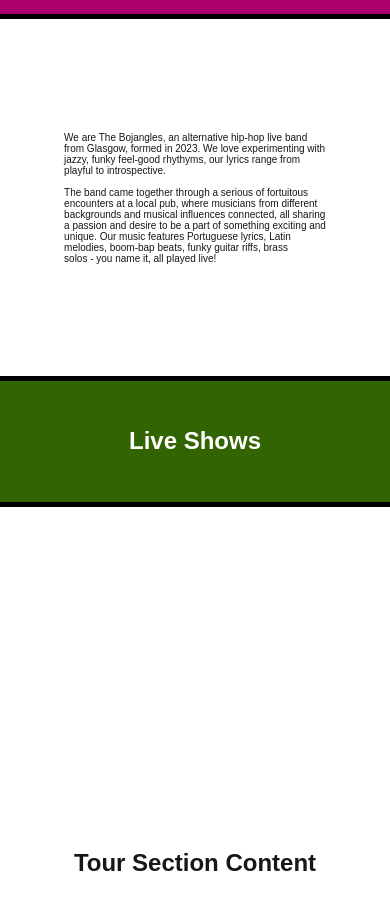
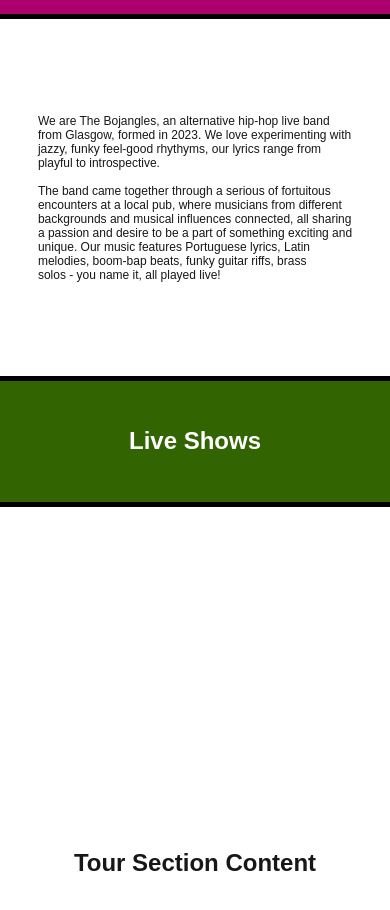
Before and after one commit to Mik20393/the-bojangles-web-app, a Next.js app: page / in a window 390 px wide. Shown: the part 1307-2217 px from the top of the page. Built offline with nearby package versions, Linux system fonts and the light colour scheme.

Commit message:
Update font size

```diff
--- a/src/components/about.module.css
+++ b/src/components/about.module.css
@@ -6,11 +6,11 @@
 }
 
 .aboutSectionContent {
-    font-size: 30px;
+    font-size: 35px;
 }
 
 @media (max-width: 600px) {
     .aboutSectionContent {
-        font-size: 10px;
+        font-size: 12px;
     }
 }
```
